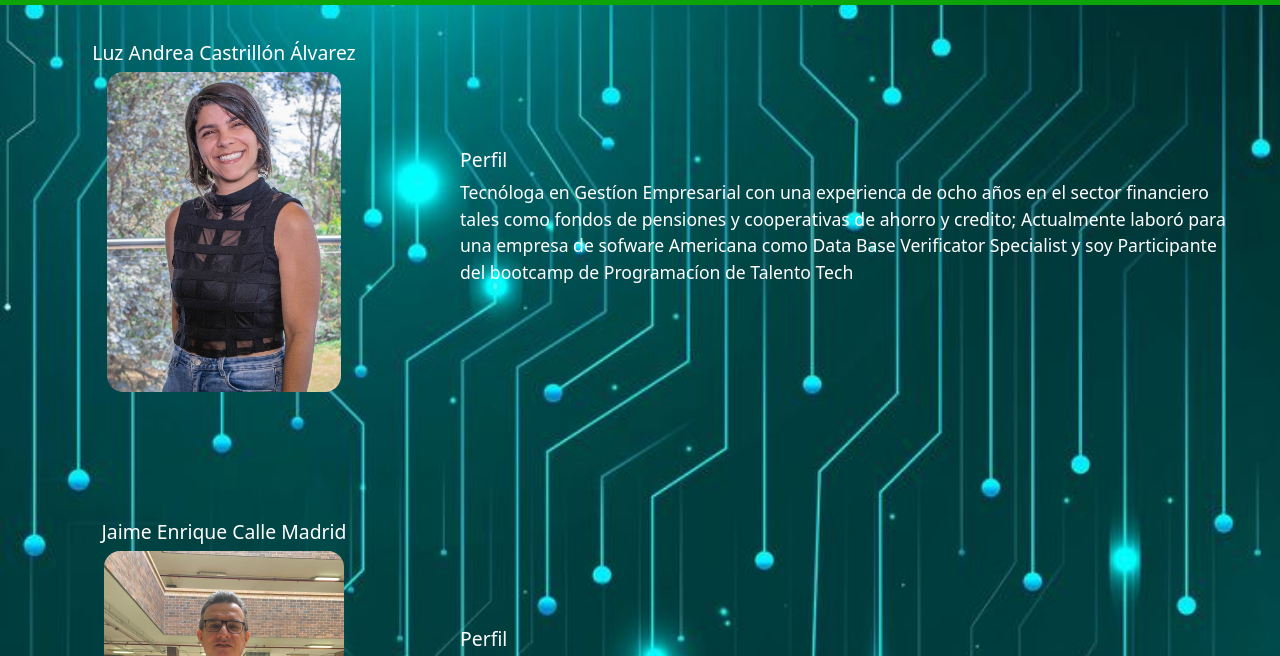
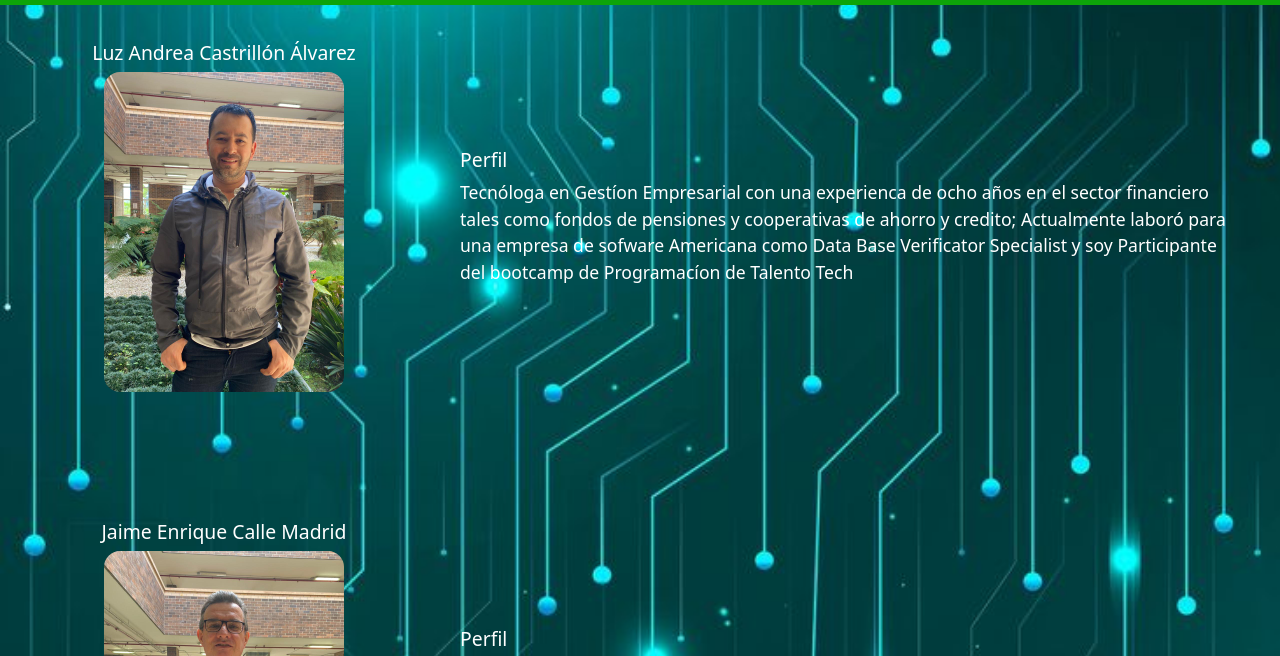
Before and after one commit to Robinroye/ProyectoTech, a plain HTML site: page QuienesSomos.html in a window 1280 px wide. Shown: the part 71-727 px from the top of the page. Drawn offline with nearby package versions, Linux system fonts and the light colour scheme.

Commit message:
prueba img Robin

```diff
--- a/QuienesSomos.html
+++ b/QuienesSomos.html
@@ -68,7 +68,7 @@
         <div class="card mt-5 bg-transparent border-0">
           <div class="card-body text-center">
             <h5 class="card-title text-white">Luz Andrea Castrillón Álvarez</h5>
-            <img src="/img/andrea.jpg" alt="Foto Andrea" />
+            <img src="img/Robinson.jpg" alt="Foto Andrea" />
           </div>
         </div>
       </div>
```
